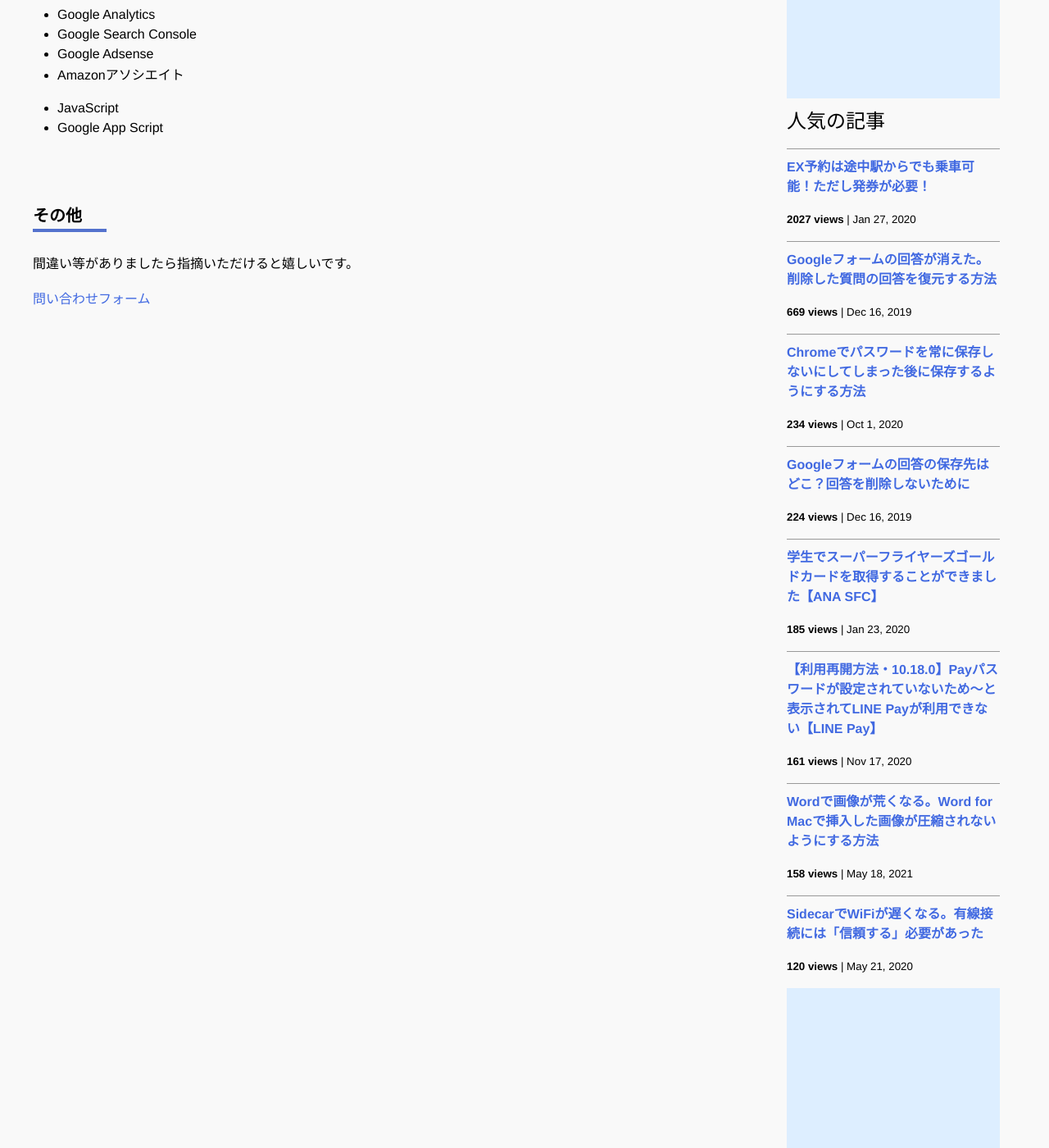
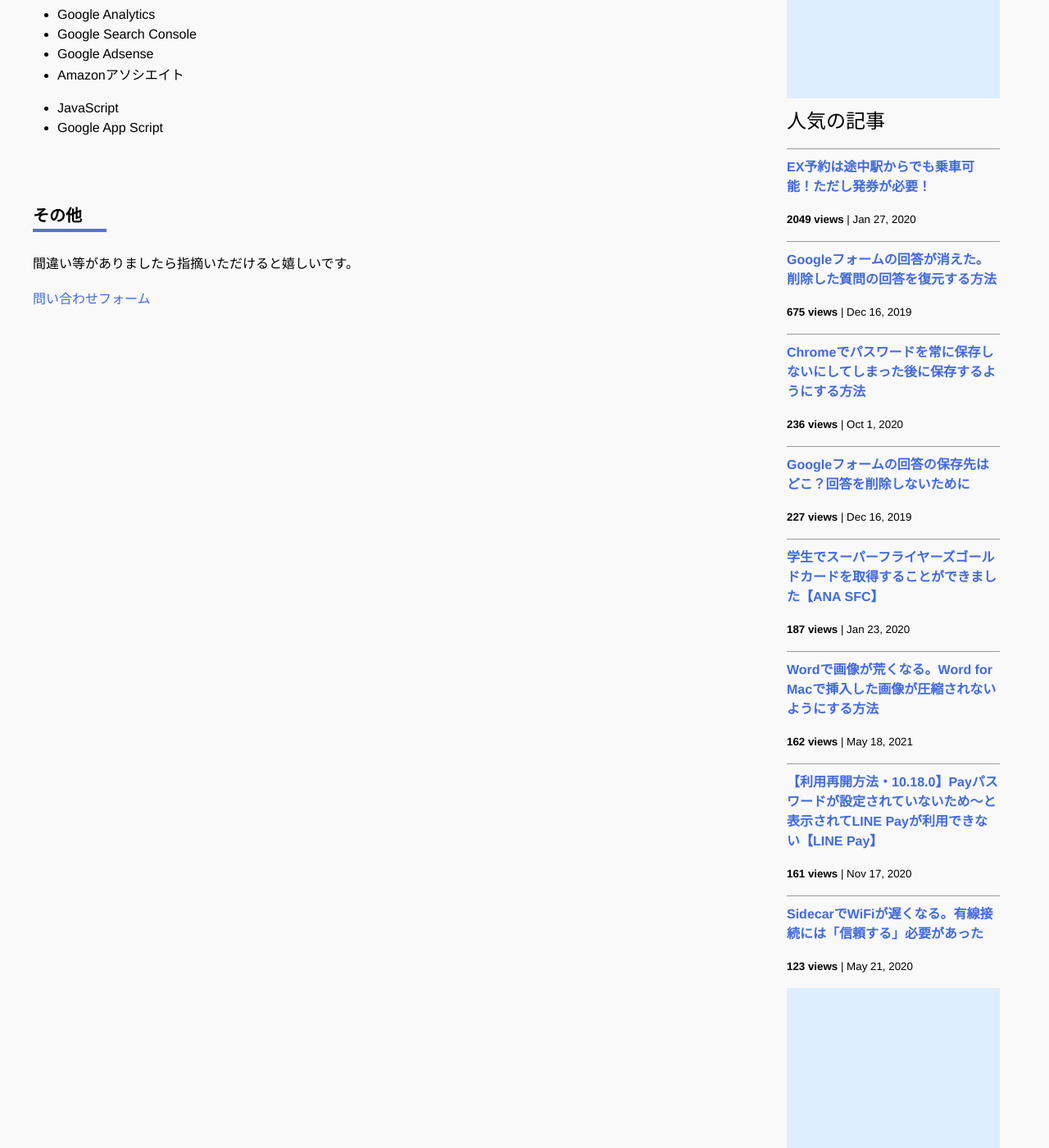
Before and after one commit to iwanaminami/shoyaiwaname, a Jekyll site: the page built from about.markdown, in a window 1280 px wide and 1400 px high, scrolled down 693 px. Shown: the whole window at 82% size. Built offline with Jekyll 4.4.1, drawn with Linux system fonts in a browser that asks for light colours; nearby versions of some CDN libraries; comment, search, counter and statistics services are not loaded.

Commit message:
a new commit message

```diff
--- a/_data/popularposts.yml
+++ b/_data/popularposts.yml
@@ -1,17 +1,17 @@
 side:
-  - view: 2027
+  - view: 2049
     url: /2020/01/27/ex-rideontheway.html
-  - view: 669
+  - view: 675
     url: /2019/12/16/restore-googleform.html
-  - view: 234
+  - view: 236
     url: /2020/10/01/googlepassword.html
-  - view: 224
+  - view: 227
     url: /2019/12/16/googleform-answers.html
-  - view: 185
+  - view: 187
     url: /2020/01/23/sfcgold.html
+  - view: 162
+    url: /2021/05/18/image-compression-word.html
   - view: 161
     url: /2020/11/17/linepay.html
-  - view: 158
-    url: /2021/05/18/image-compression-word.html
-  - view: 120
+  - view: 123
     url: /2020/05/21/sidecar-via-cable.html
```
